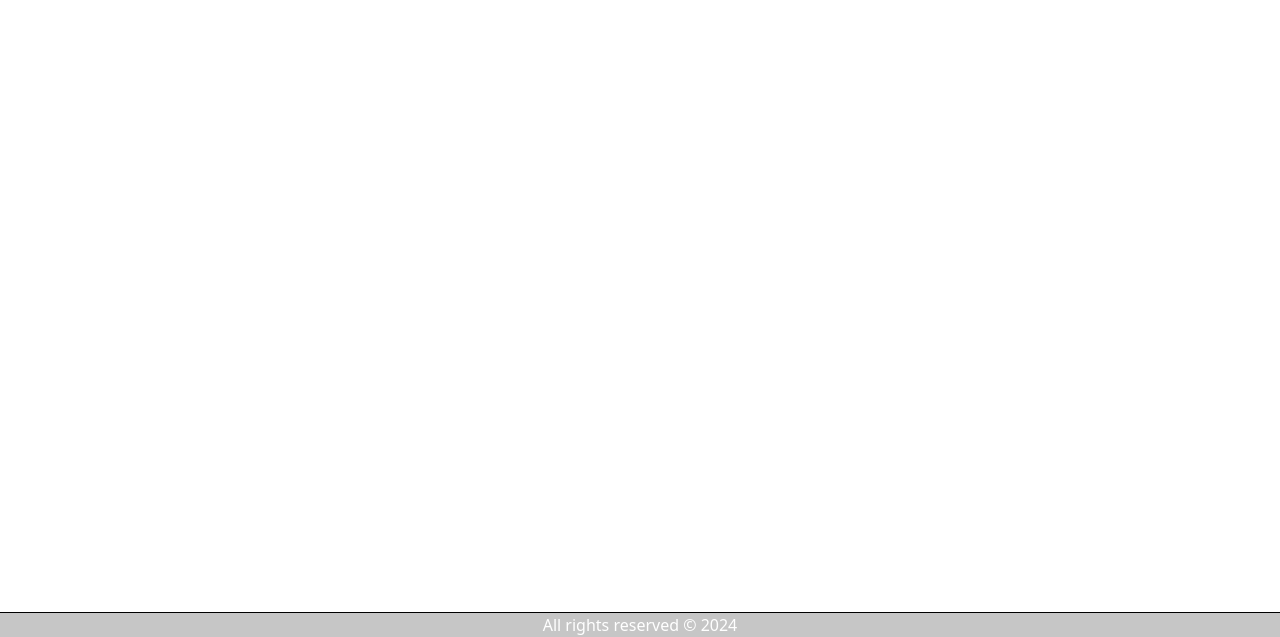
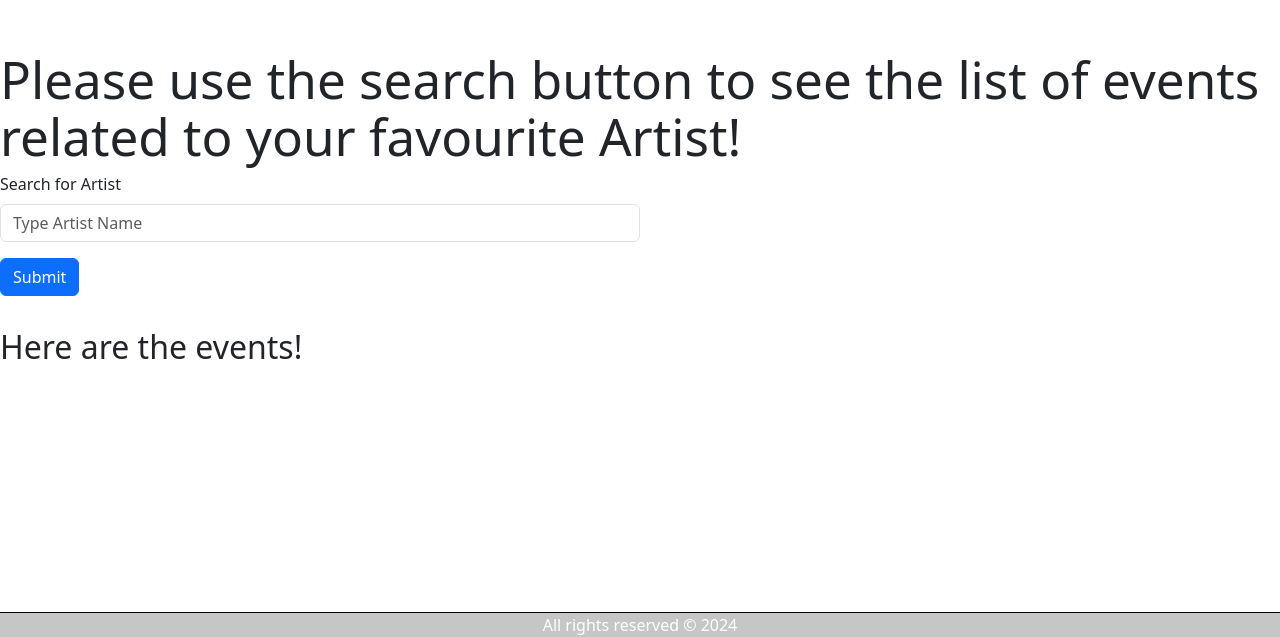
Before and after one commit to allenarnoldy/tune_sphere, a React (Vite) app in the folder client/: page /ticket in a window 1280 px wide. Shown: the part 163-800 px from the top of the page. Built offline with nearby package versions, Linux system fonts and the light colour scheme.

Commit message:
Ticketmaster client related changes, interfaces

```diff
--- a/client/src/App.tsx
+++ b/client/src/App.tsx
@@ -3,6 +3,7 @@ import { BrowserRouter, Routes, Route } from 'react-router-dom';
 import SignIn from './pages/SignIn';
 import SignUp from './pages/SignUp';
 import Home from './pages/Home';
+import TicketMaster from './pages/TicketMaster';
 import Footer from './Components/Footer';
 import 'bootstrap/dist/css/bootstrap.min.css';
 
@@ -14,7 +15,8 @@ function App() {
         <Route path="/" element={<SignIn />} />
         <Route path="/signup" element={<SignUp />} />
         <Route path="/home" element={<Home />} />
-      </Routes>
+        <Route path="/ticket" element={<TicketMaster />} />
+              </Routes>
       <Footer />
     </BrowserRouter>
   );
--- /dev/null
+++ b/client/src/Components/Ticketmaster.tsx
@@ -0,0 +1,31 @@
+import React from 'react';
+import type { TicketMasterData } from '../interfaces/TicketMasterData';
+
+//import auth from '../utils/auth';
+
+// Define the props for the component
+interface TicketMasterListProps {
+    ticketmasters: TicketMasterData[] | null; // users can be an array of UserData objects or null
+}
+
+const TicketMasterList: React.FC<TicketMasterListProps> = ({ ticketmasters }) => {
+    return (
+        <>
+            <h2 className="pb-5">
+                Here are the events!
+            </h2>
+            {ticketmasters && ticketmasters.map((ticketmaster) => (
+                <div className="row align-center mb-5" key={ticketmaster.name}>
+                    <div className="col-md-6">
+                        <h3>{ticketmaster.startDateTime}. {ticketmaster.endDateTime}</h3>
+                    </div>
+                    <div className="col-md-6">
+                        <h4><a href={`${ticketmaster.url}`}>{ticketmaster.url}</a></h4>
+                    </div>
+                </div>
+            ))}
+        </>
+    );
+};
+
+export default TicketMasterList;
--- /dev/null
+++ b/client/src/api/ticketmasterAPI.tsx
@@ -0,0 +1,25 @@
+//import Auth from '../utils/auth';
+
+const retrieveTicketMaster = async (query:string) => {
+  try {
+    const response = await fetch(`/api/ticket/${query}`, {
+      headers: {
+        'Content-Type': 'application/json'//,
+       // Authorization: `Bearer ${Auth.getToken()}`
+      }
+    });
+    const data = await response.json();
+
+    if(!response.ok) {
+      throw new Error('Invalid user API response, check network tab!');
+    }
+
+    return data;
+
+  } catch (err) {
+    console.log('Error from data retrieval:', err);
+    return [];
+  }
+}
+
+export { retrieveTicketMaster };
--- /dev/null
+++ b/client/src/interfaces/TicketMasterData.tsx
@@ -0,0 +1,6 @@
+export interface TicketMasterData {
+    name: string | null;
+    url: string | null;
+    startDateTime: string | null;
+    endDateTime: string | null;
+}
--- a/client/src/pages/TicketMaster.tsx
+++ b/client/src/pages/TicketMaster.tsx
@@ -0,0 +1,91 @@
+import { useState, useEffect, useLayoutEffect } from "react";
+import { retrieveTicketMaster } from "../api/ticketmasterAPI";
+import type { TicketMasterData } from "../interfaces/TicketMasterData";
+import ErrorPage from "./ErrorPage";
+import TicketMasterList from '../Components/Ticketmaster';
+//import auth from '../utils/auth';
+
+const TicketMaster = () => {
+
+    const [ticketmasters, setTicketMasters] = useState<TicketMasterData[]>([]);
+    //const [error, setError] = useState(false);
+    const [searchterm,setSearchTerm] = useState('');
+    const [loginCheck, setLoginCheck] = useState(false);
+
+    // useEffect(() => {
+    //     if (loginCheck) {
+    //         retrieveTicketMaster();
+    //     }
+    // }, [loginCheck]);
+
+    // useLayoutEffect(() => {
+    //     checkLogin();
+    // }, []);
+
+    // const checkLogin = () => {
+    //     if (auth.loggedIn()) {
+    //         setLoginCheck(true);
+    //     }
+    // };
+
+    // const fetchTicketMaster = async () => {
+    //     try {
+    //         const query = '';
+    //         const data = await retrieveTicketMaster(query);
+    //         setTicketMasters(data)
+    //     } catch (err) {
+    //         console.error('Failed to retrieve Events:', err);
+    //         setError(true);
+    //     }
+    // }
+
+    // Handle form submission for login
+  const handleSubmit = async (e: React.FormEvent<HTMLFormElement>) => {
+    e.preventDefault();
+    try {
+        //fetch from state variable
+        const query = searchterm;
+        const data = await retrieveTicketMaster(query);
+        setTicketMasters(data)
+        // If login is successful, call Auth.login to store the token in localStorage
+        //Auth.login(data.token);
+    } catch (err) {
+      console.error('Failed to fetch Ticket master data', err);  // Log any errors during fetch
+    }
+  };
+
+    // if (error) {
+    //     return <ErrorPage />;
+    // }
+
+    return (
+        <>
+            {/* {
+                !loginCheck ? ( */}
+                    <form className="form" onSubmit={handleSubmit}>
+                        <div className='login-notice'>
+                            <h1>
+                                Please use the search button to see the list of events related to your favourite Artist!
+                            </h1>
+                        </div>
+                        <div className="mb-3">
+                            <label htmlFor ="exampleFormControlInput1" className="form-label">Search for Artist</label>
+                            <input type="text" name="artistName" className="form-control w-50" id="exampleFormControlInput1" placeholder="Type Artist Name" onChange={(e)=>setSearchTerm(e.target.value)}></input>
+                        </div>
+
+                        <div className="mb-3">
+                            <button type="submit" className="btn btn-primary mb-3">Submit</button>
+                        </div>
+                    </form>
+
+                    <TicketMasterList ticketmasters={ticketmasters} />
+
+                {/* ) : (
+
+                )
+            } */}
+        </>
+    );
+};
+
+export default TicketMaster;
--- a/client/vite.config.ts
+++ b/client/vite.config.ts
@@ -11,6 +11,11 @@ export default defineConfig({
         changeOrigin: true,
         secure: false,
       },
+      '/auth': {
+        target: 'http://localhost:3001',
+        changeOrigin: true,
+        secure: false
+      },
     },
   },
 });
```
Also changed, not shown: 1 other file (tests, documents, lock files or other folders).
